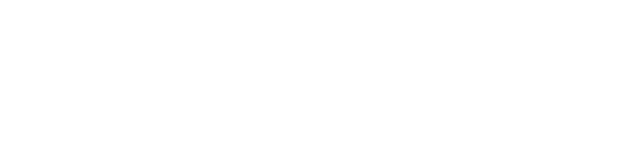
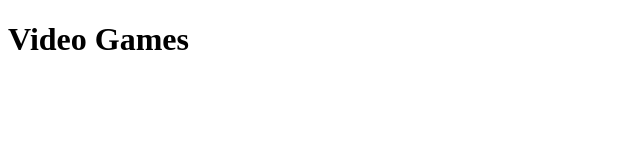
Before and after one commit to HB786/InfoGame, a plain HTML site: page index.html in a window 1280 px wide. Shown: the whole page, without its empty margins (0-640 px from the left). Drawn offline with Linux system fonts and the light colour scheme.

Commit message:
1st Commit

```diff
--- a/index.html
+++ b/index.html
@@ -8,7 +8,7 @@
     <title>Video Games</title>
 </head>
 <body>
-
+    <h1>Video Games</h1>
 
 
 
```
